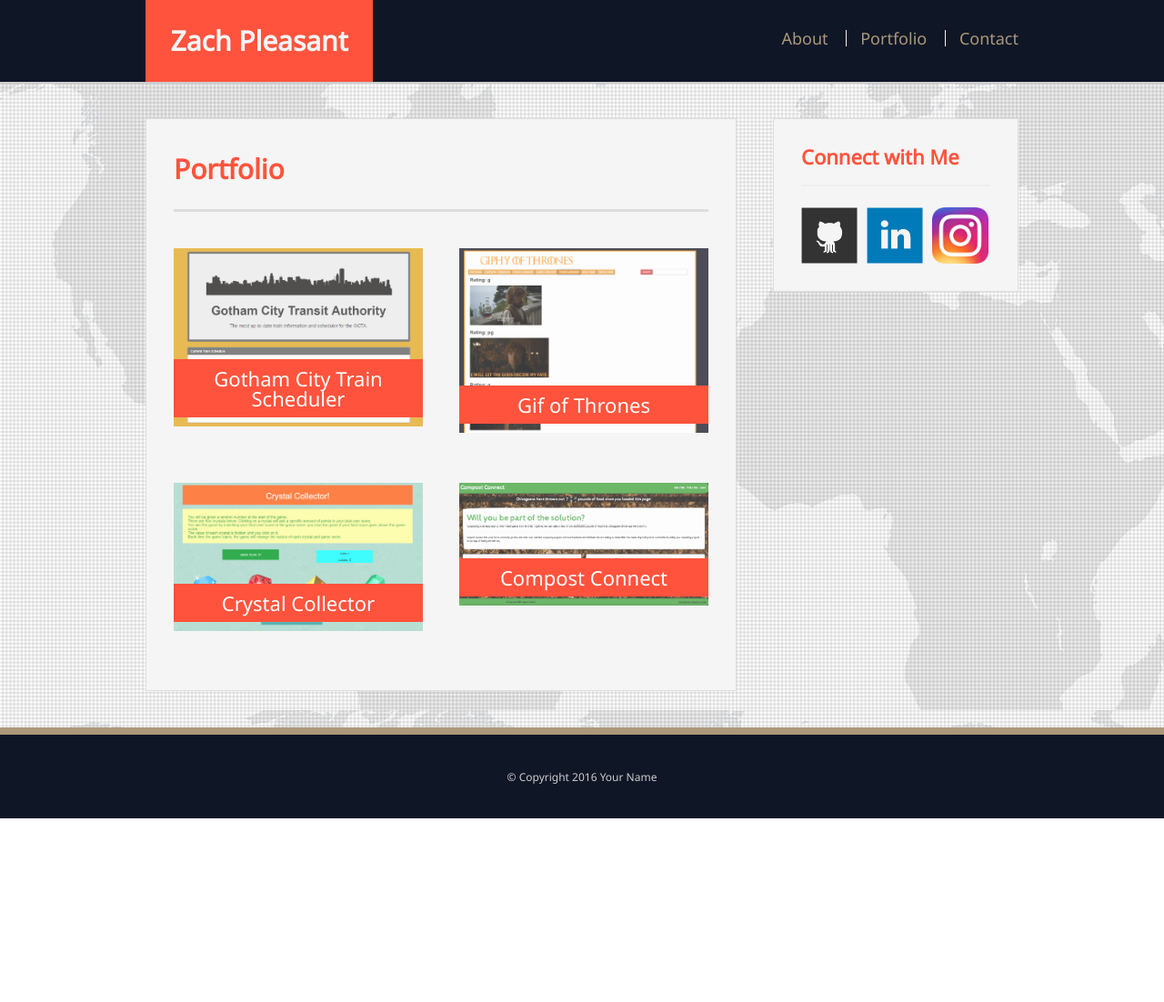
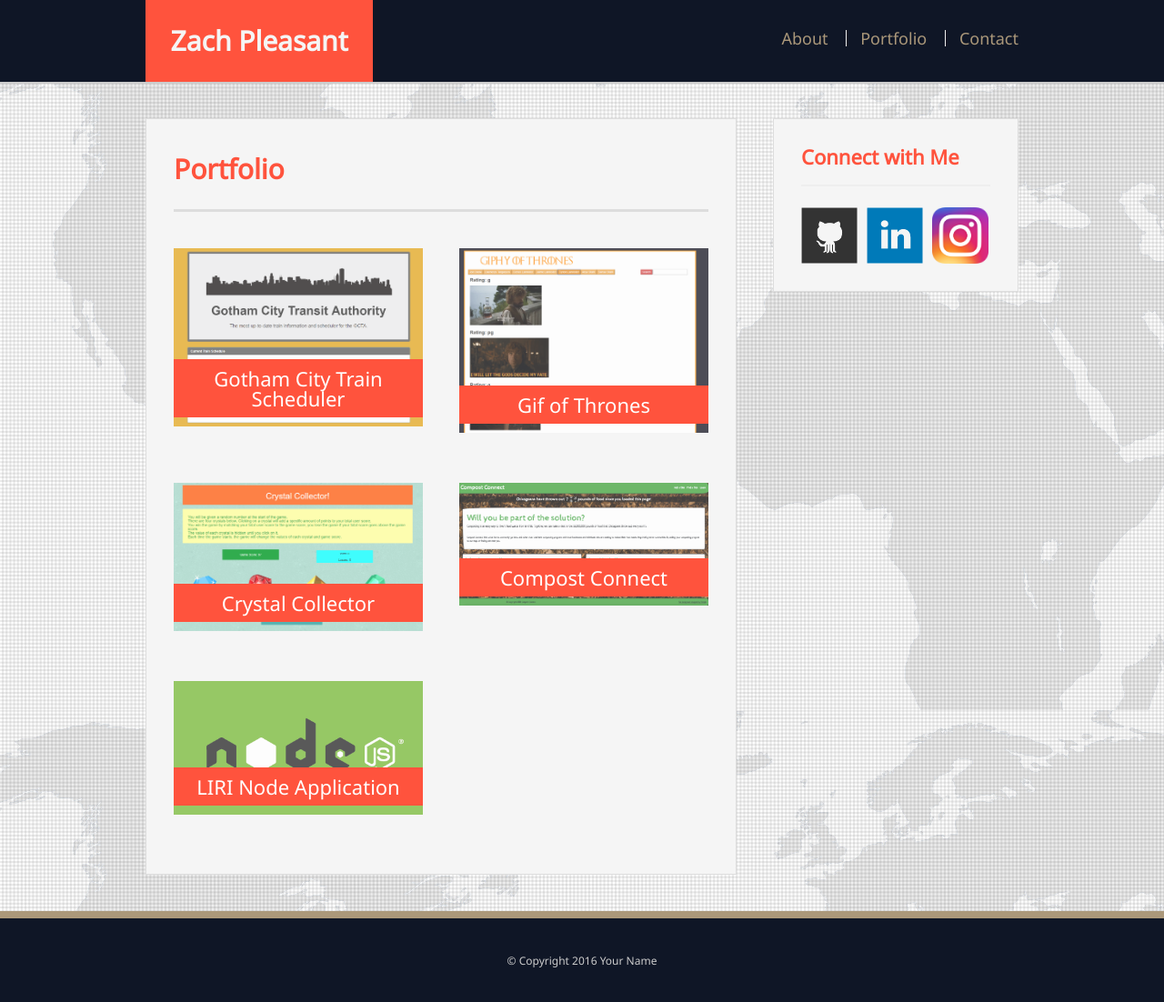
Before and after one commit to zwpleasant/zwpleasantPortfolio, a plain HTML site: page portfolio.html in a window 1280 px wide. Shown: the whole page at 91% size. Before the commit the page ends 900 px from the top, so only its background shows below. Drawn offline with Linux system fonts and the light colour scheme.

Commit message:
added link to LIRI Node Applicaton to portfolio page

```diff
--- a/portfolio.html
+++ b/portfolio.html
@@ -43,6 +43,10 @@
         <a href="https://priyadoit.github.io/compostConnect/"><img src="assets/images/compostConnect.png" alt="Crystal Collector"></a>
         <h3>Compost Connect</h3>
       </div>
+      <div class="work">
+        <a href="https://github.com/zwpleasant/liri-node-app"><img src="assets/images/nodejs-green.png" alt="LIRI Node Application"></a>
+        <h3>LIRI Node Application</h3>
+      </div>
 
     </section>
 
```
Also changed, not shown: assets/images/nodejs-green.png (added).
